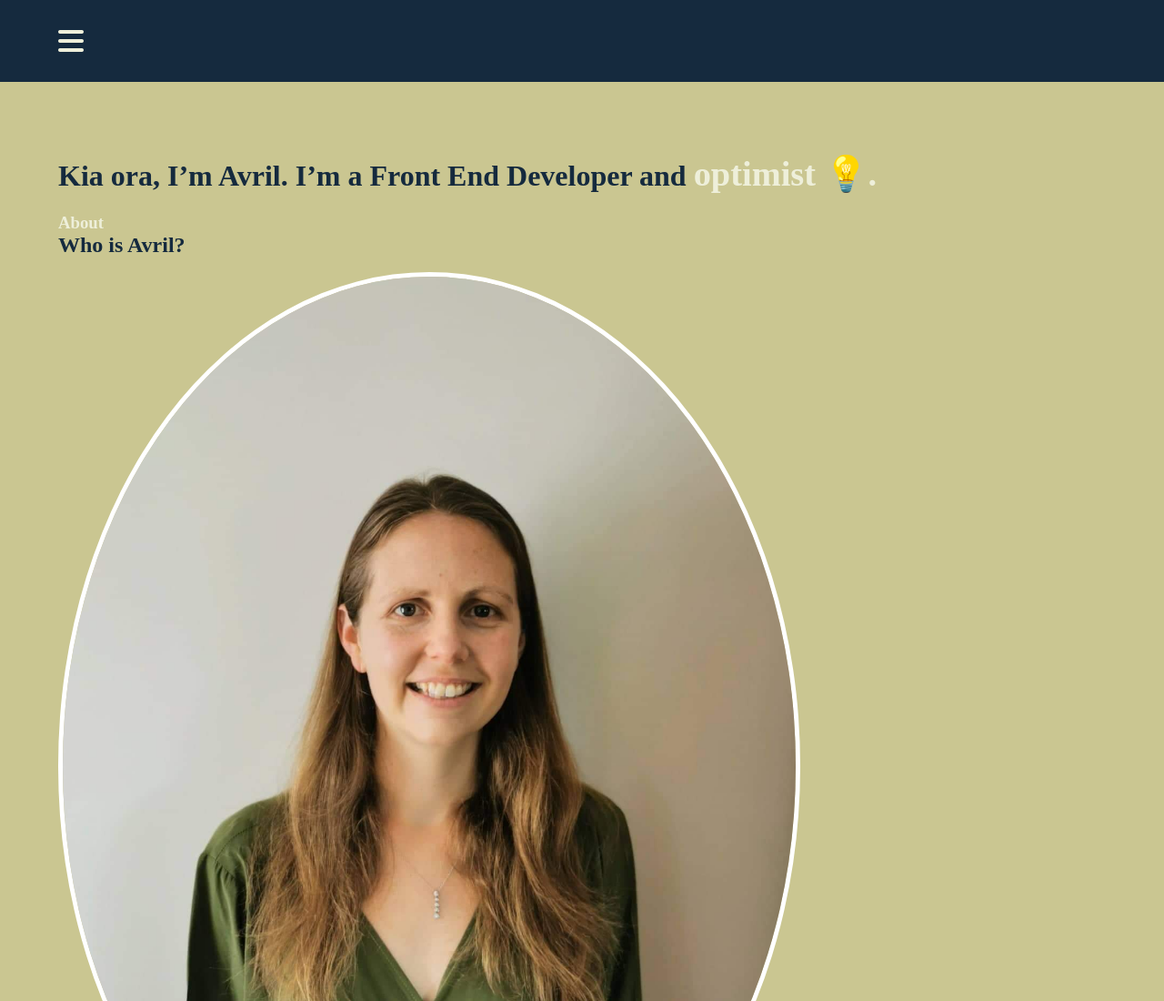
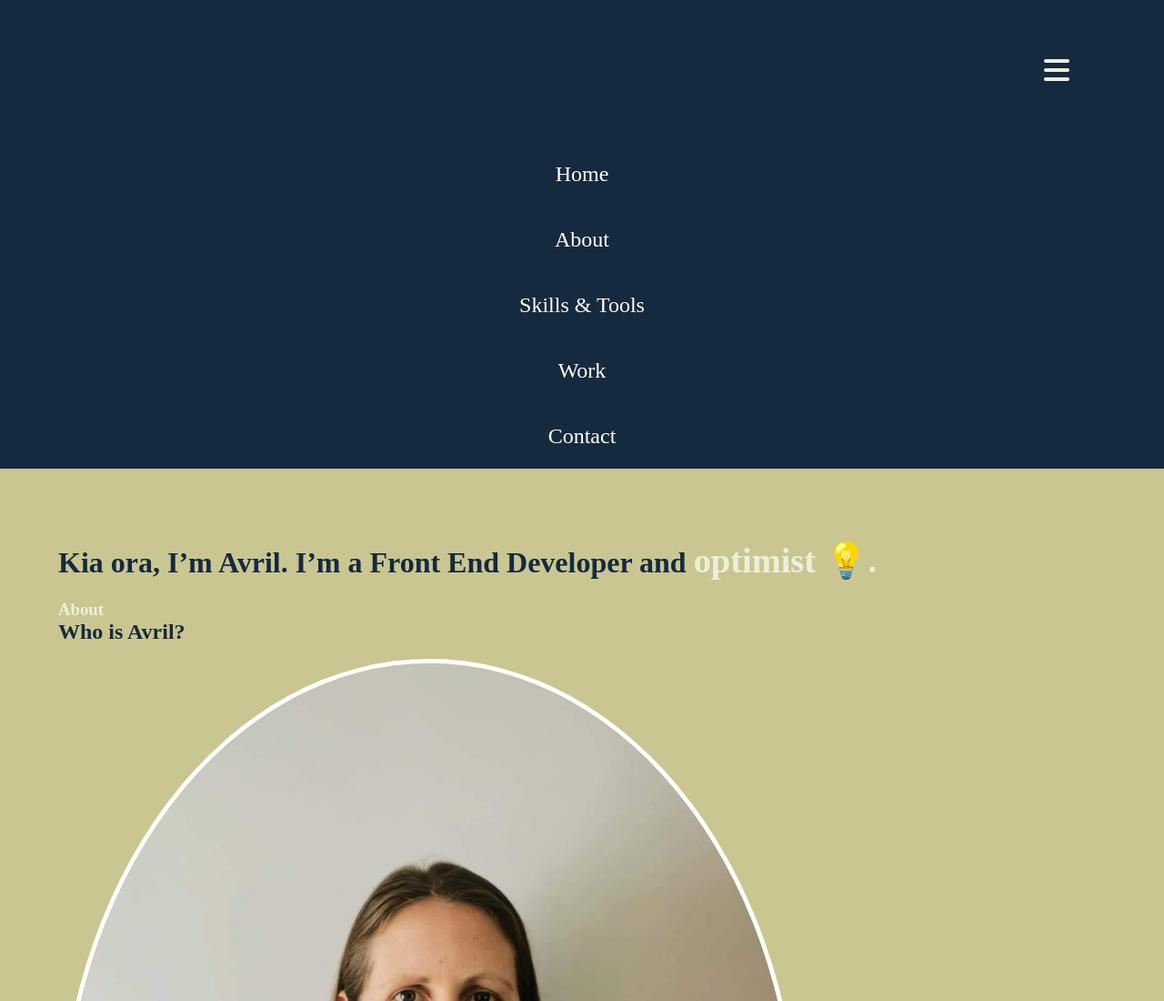
Before and after one commit to AvrilMary/avrilsPortfolioSite, a website built with Parcel: page index.html in a window 1280 px wide. Shown: the top 1100 px of the page at 91% size. Built offline with nearby package versions, Linux system fonts and the light colour scheme; a web font is replaced by a local one.

Commit message:
Updated Menu section

```diff
--- a/css/main.css
+++ b/css/main.css
@@ -100,60 +100,9 @@ textarea {
   font-family: 'Lekton';
 }
 
-
 .content-wrapper {
   width: 90%;
   margin-left: 5%;
-}
-
-
-header {
-  background-color: #152A3E;
-  width: 100%;
-}
-
-
-header nav {
-  display: flex;
-  justify-content: space-between;
-  align-items: center;
-  width: 100%;
-}
-
-header nav ul {
-  display: flex;
-  justify-content:space-between;
-  width: 80%;
-}
-
-.full-width {
-  display: flex;
-  justify-content: flex-start;
-}
-
-
-.menu-bar {
-  padding-top: 1.75em;
-  padding-bottom: 1.75em;
-  padding-right: 2.5em;
-}
-
-.fa, .fas {
-  color: white;
-  font-size: 2.5em;
-}
-
-.hide {
-  display: none;
-}
-
-
-.nav-list li {
-padding-left: 0.75em;
-padding-right: 0.75em;
-font-family: 'Lekton';
-list-style-type: none;
-
 }
 
 h3 {
@@ -166,14 +115,62 @@ h2 {
   color: #152A3E;
 }
 
-
 p {
   margin: 0;
 }
 
+/* ------ Navigation Section -------*/
+header {
+  background-color: #152A3E;
+  width: 100%;
+}
+
+.full-width {
+  width: 100%;
+}
+
+.menu {
+  width: 100%;
+}
+
+.menu-bar {
+  padding-top: 1.75em;
+  padding-bottom: 1.75em;
+  padding-right: 2.5em;
+  text-align: end;
+}
+
+.nav-list {
+  text-align: center;
+  margin: 0;
+  padding: 0;
+}
+
+.nav-list li {
+  padding-left: 0.75em;
+  padding-right: 0.75em;
+  font-family: 'Lekton';
+  list-style-type: none;
+  }
+
+.fa, .fas {
+  color: white;
+  font-size: 2.5em;
+}
+
+header nav ul li a {
+  color: white;
+  line-height: 3em;
+  text-decoration: none;
+  font-size: 1.5em;
+}
+
+/*.hide {
+  display: none;
+} */
 
 
-/* Banner Section */
+/* -----Banner Section------ */
 
 h1 {
   width: 95%;
@@ -181,7 +178,7 @@ h1 {
   color: #152A3E;
 }
 
-/* About section */
+/*------About section-------- */
 
 #about {
   margin: 0;
--- a/index.html
+++ b/index.html
@@ -53,8 +53,10 @@
 
     <!--Navigation bar-->
     <div class="full-width">
+      <div class="menu">
         <div class="menu-bar">
           <i class="fas fa-bars"></i>
+        </div>
       </div>
           <nav>
             <ul class="nav-list hide">
```
Lines whose indentation alone changed are shown as unchanged.
